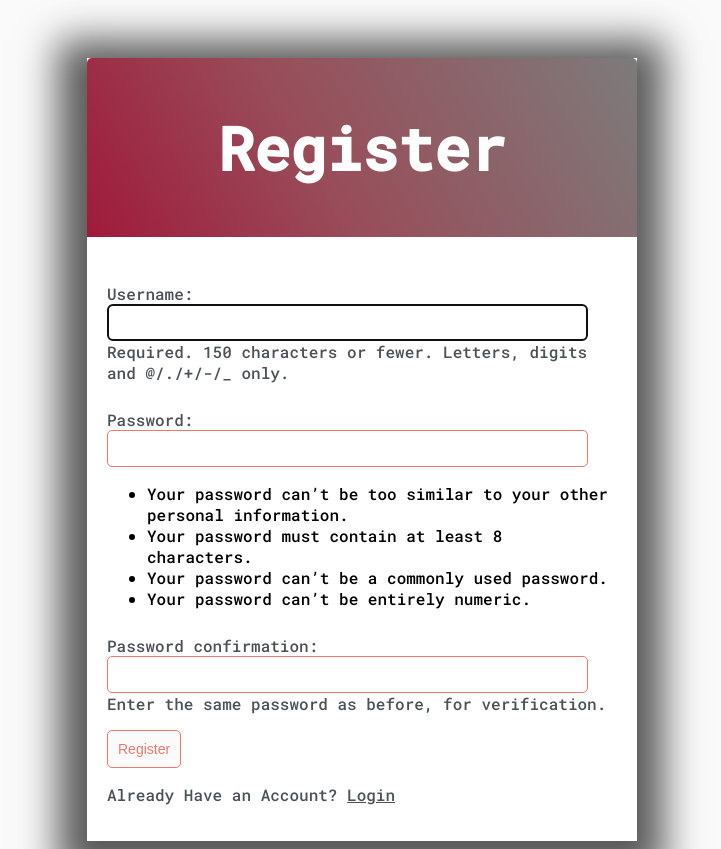
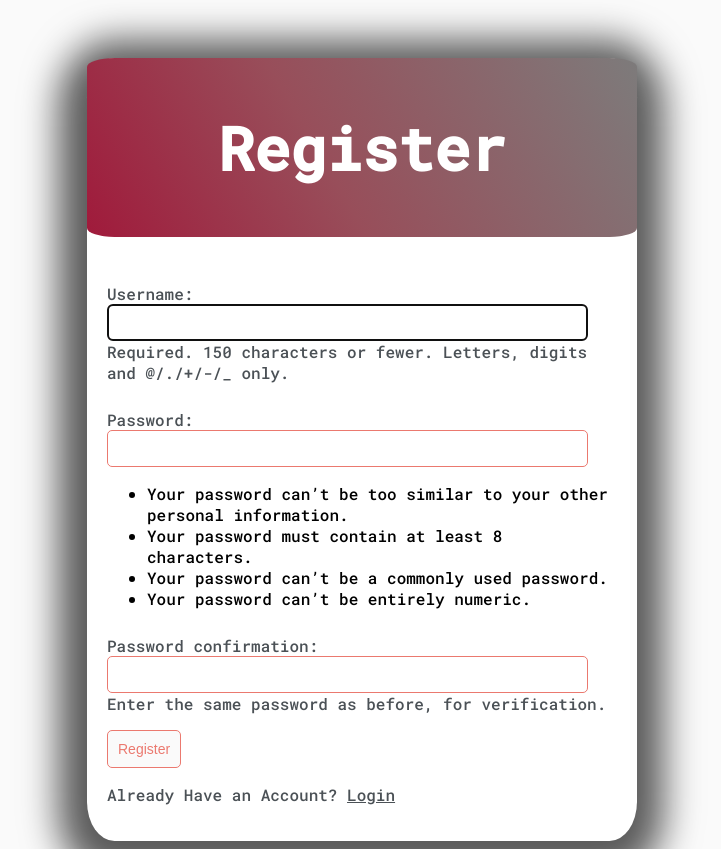
Before and after one commit to adityabhattad2021/TO-DO-List-Django, a Django app: page /register/ in a window 1280 px wide. Shown: the whole page, without its empty margins (278-999 px from the left). Run offline with Django 4.2, Linux system fonts and the light colour scheme; some web fonts are replaced.

Commit message:
changed CSS

```diff
--- a/base/templates/base/login.html
+++ b/base/templates/base/login.html
@@ -1,11 +1,11 @@
 {% extends 'base/main.html' %}
 
 {% block content %}
-<div class="header-bar" style="justify-content: center; font-size: 30px;">
+<div class="header-bar" style="justify-content: center; font-size: 30px; border-radius: 5%;">
     <h1>Login</h1>
 </div>
 
-<div class="card-body">
+<div class="card-body" >
     <form method="POST">
         {% csrf_token %}
         {{ form.as_p }}
--- a/base/templates/base/main.html
+++ b/base/templates/base/main.html
@@ -136,7 +136,7 @@
 <body>
 
 
-    <div class="container">
+    <div class="container" style="border-radius: 5%;">
         {% block content %}
 
         {% endblock content %}
--- a/base/templates/base/register.html
+++ b/base/templates/base/register.html
@@ -2,11 +2,11 @@
 
 {% block content %}
 
-<div class="header-bar" style="justify-content: center; font-size: 30px;">
+<div class="header-bar" style="justify-content: center; font-size: 30px; border-radius: 5%;">
     <h1>Register</h1>
 </div>
 
-<div class="card-body">
+<div class="card-body" >
     <form method="POST">
         {% csrf_token %}
         {{ form.as_p }}
```
Also changed, not shown: db.sqlite3.
